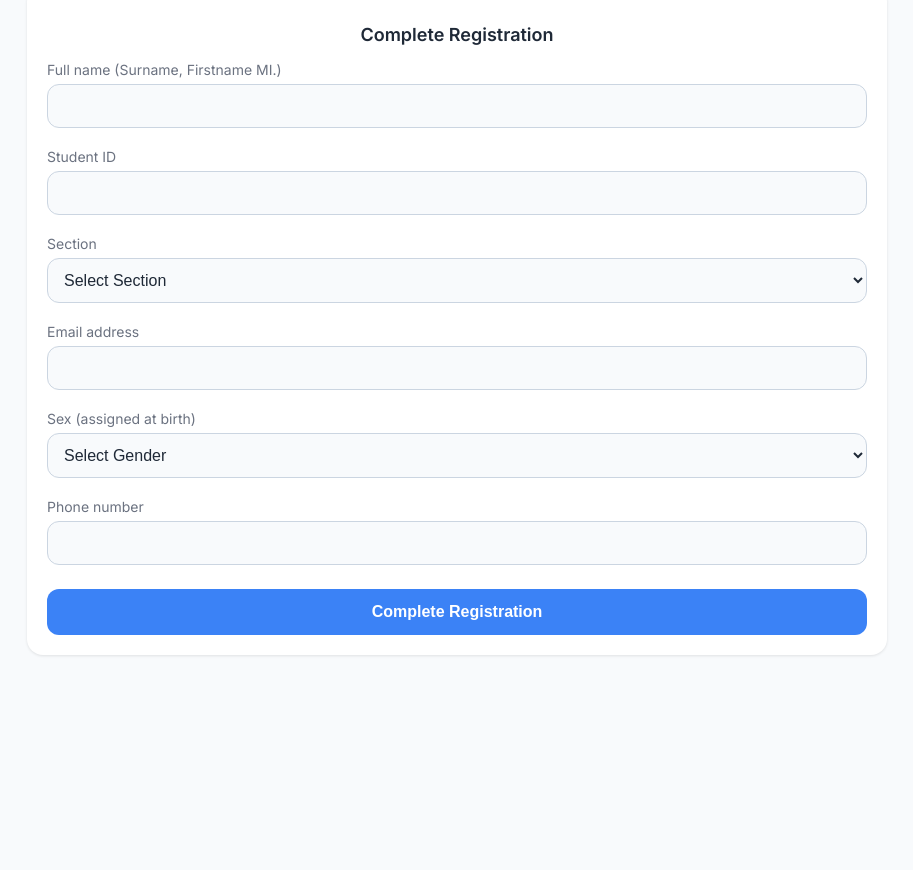
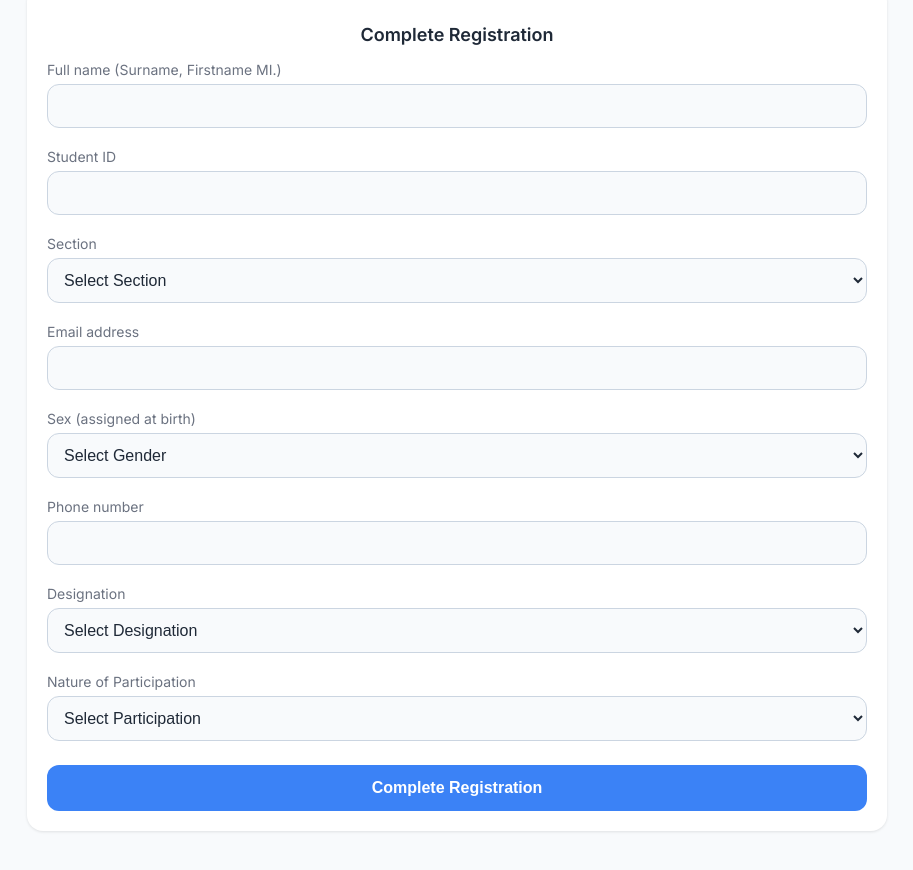
Before and after one commit to Sodayooo-dev/cpe-attendance, a plain HTML site: page index.html in a window 1280 px wide. Shown: the part 316-1186 px from the top of the page, without its empty margins (183-1096 px from the left). Before the commit the page ends 1011 px from the top, so only its background shows below. Drawn offline with Linux system fonts and the light colour scheme.

Commit message:
Update index.html

```diff
--- a/index.html
+++ b/index.html
@@ -49,6 +49,35 @@
       <label for="phone">Phone number</label>
       <input id="phone" type="tel">
 
+      <label for="designation">Designation</label>
+      <select id="designation">
+        <option>Select Designation</option>
+        <option>Student Member</option>
+        <option>Class President</option>
+        <option>Class Vice President</option>
+        <option>Class Secretary</option>
+        <option>Class Treasurer</option>
+        <option>Class Representative</option>
+        <option>Committee Member</option>
+        <option>Club Officer</option>
+        <option>Student Leader</option>
+        <option>Regular Student</option>
+      </select>
+
+      <label for="participation">Nature of Participation</label>
+      <select id="participation">
+        <option>Select Participation</option>
+        <option>Regular Attendee</option>
+        <option>Guest Speaker</option>
+        <option>Panel Member</option>
+        <option>Workshop Facilitator</option>
+        <option>Event Organizer</option>
+        <option>Volunteer</option>
+        <option>Committee Member</option>
+        <option>Observer</option>
+        <option>Participant</option>
+      </select>
+
       <button class="btn-blue" onclick="registerStudent()">Complete Registration</button>
     </div>
 
```
